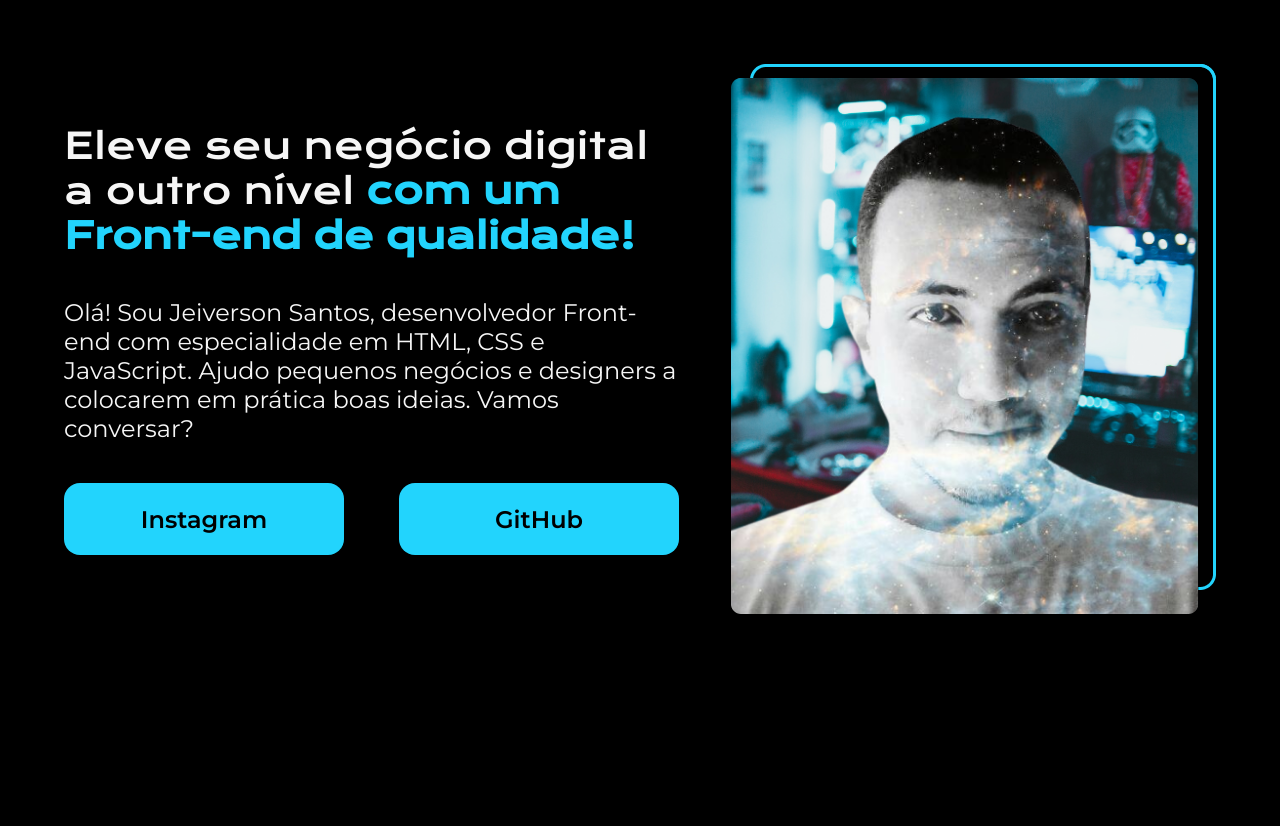
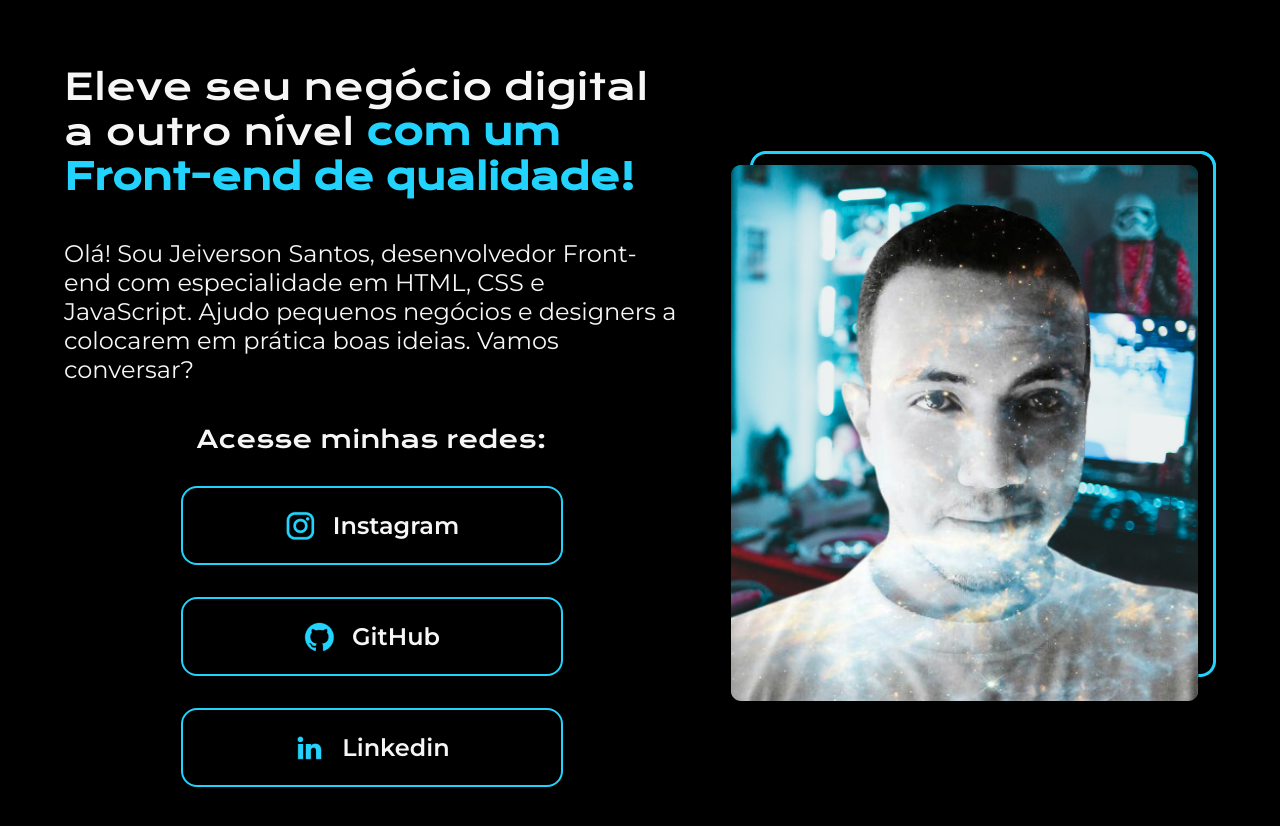
Before and after one commit to JeiversonChristian/jeiverson_santos_page, a plain HTML site: page index.html in a window 1280 px wide. Drawn offline with nearby package versions, Linux system fonts and the light colour scheme.

Commit message:
mudando os botões

```diff
--- a/index.html
+++ b/index.html
@@ -20,11 +20,21 @@
             colocarem em prática boas ideias. Vamos
             conversar?</p>
             <div class="apresentacao__links">
-                <a class="apresentacao__links__link" href="https://www.instagram.com/jeiverson_christian/">Instagram</a>
-                <a class="apresentacao__links__link" href="https://github.com/JeiversonChristian">GitHub</a>
+                <h2 class="apresentacao__links__subtitulo">Acesse minhas redes:</h2>
+                <a class="apresentacao__links__link" href="https://www.instagram.com/jeiverson_christian/">
+                    <img src="assets/instagram.png" alt="ícone do instagram"> Instagram
+                </a>
+                <a class="apresentacao__links__link" href="https://github.com/JeiversonChristian">
+                    <img src="assets/github.png" alt="ícone do github">
+                    GitHub
+                </a>
+                <a class="apresentacao__links__link" href="https://www.linkedin.com/in/jeiverson-christian/">
+                    <img src="assets/linkedin.png" alt="ícone do linkedin">
+                    Linkedin
+                </a>
             </div>
         </section>
-        <img src="jeiverson_santos_imagem.png" alt="Foto da Jeiverson Santos">
+        <img src="assets/jeiverson_santos_imagem.png" alt="Foto de Jeiverson Santos">
     </main>
     <footer></footer>
 
--- a/style.css
+++ b/style.css
@@ -46,18 +46,39 @@ body{
 
 .apresentacao__links{
     display: flex;
+    flex-direction: column;
     justify-content: space-between;
+    align-items: center;
+    gap: 32px;
+}
+
+.apresentacao__links__subtitulo{
+    font-size: 24px;
+    font-family: "Krona One", sans-serif;
+    font-weight: 400;
+    font-style: normal;
 }
 
 .apresentacao__links__link{
-    background-color: #22D4FD;
-    width: 280px;
+    /* Ctrl + k + c --> atalho para comentar */
+    /* background-color: #22D4FD; */
+    display: flex;
+    justify-content: center;
+    align-items: center;
+    gap: 16px;
+    border: 2px solid #22D4FD;
+    border-radius: 8px;
+    width: 378px;
     text-align: center;
     border-radius: 16px;
     font-size: 24px;
     padding: 21.5px 0;
     text-decoration: none;
-    color: #000000;
+    color: #F6F6F6;
     font-family: "Montserrat", sans-serif;
     font-weight: 600;
 }
+
+.apresentacao__links__link:hover{
+    background-color: #272727;
+}
```
Also changed, not shown: assets/github.png (added), assets/instagram.png (added), assets/jeiverson_santos_imagem.png (renamed from jeiverson_santos_imagem.png), assets/linkedin.png (added).
